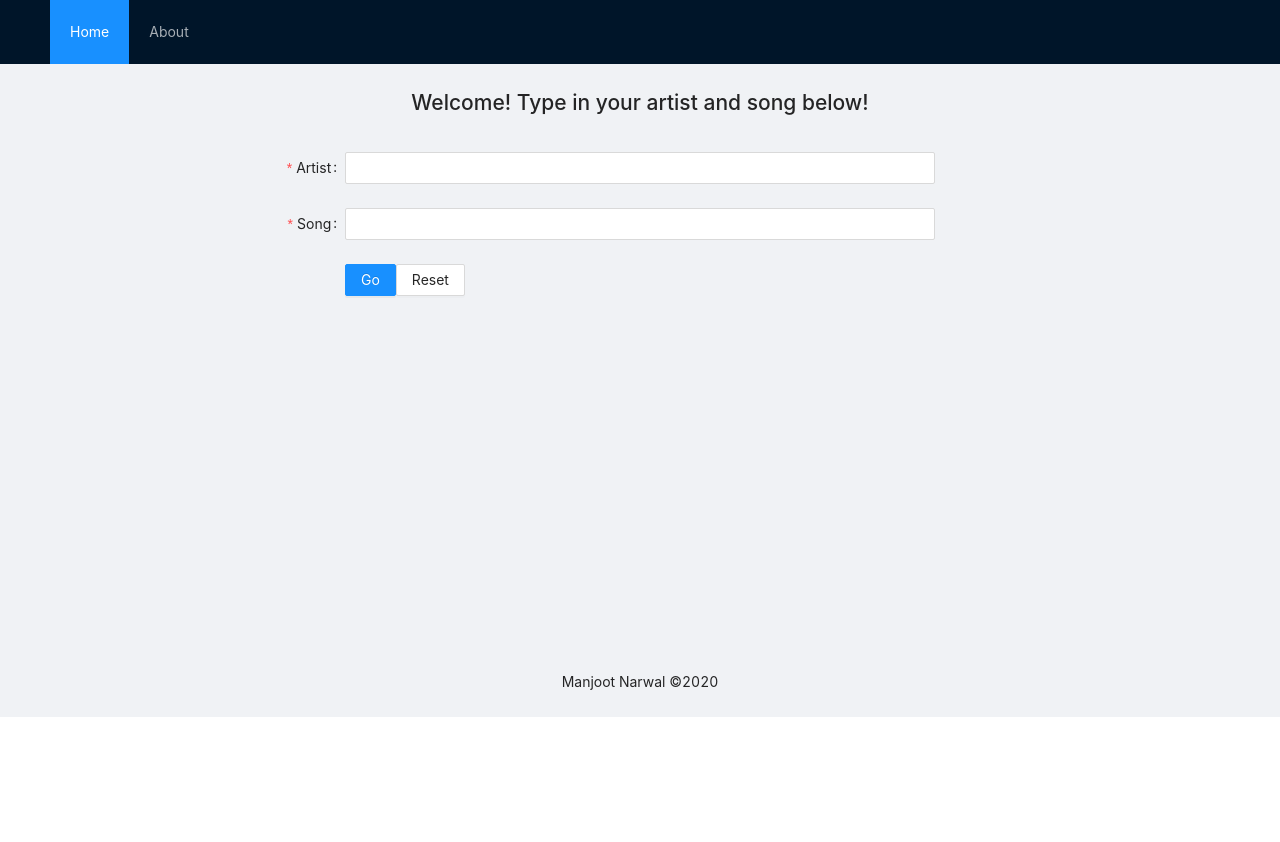
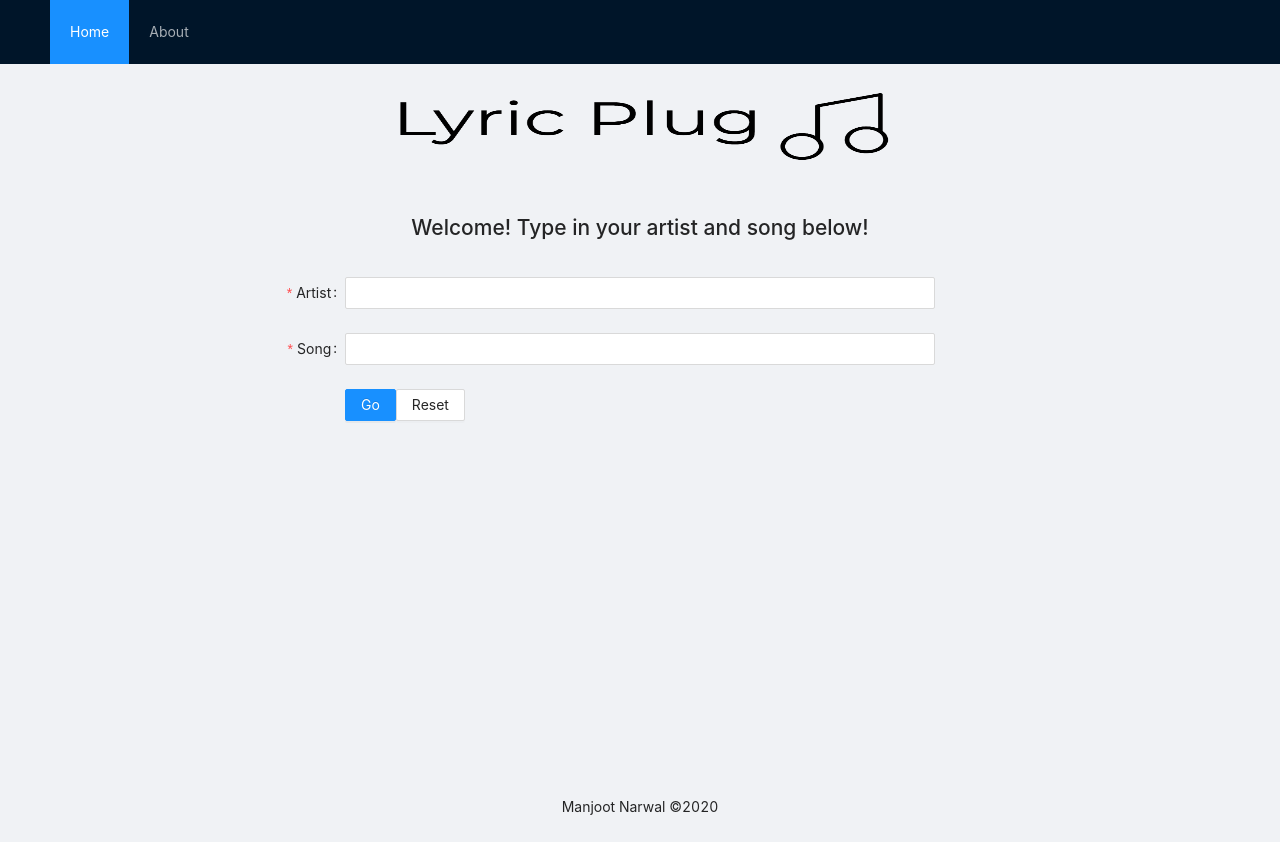
Before and after one commit to manjoot/lyric-plug, a React (Create React App) app: page / in a window 1280 px wide. Before the commit the page ends 800 px from the top, so only its background shows below. Built offline with nearby package versions, Linux system fonts and the light colour scheme.

Commit message:
Adding logo into content

```diff
--- a/src/App.css
+++ b/src/App.css
@@ -2,6 +2,12 @@
 
 .App {
   text-align: center;
+}
+.center {
+  display: block;
+  margin-left: auto;
+  margin-right: auto;
+  width: 50%;
 }
 
 .App-header {
--- a/src/App.js
+++ b/src/App.js
@@ -1,5 +1,6 @@
 import React from 'react';
 import wave from './wave.svg';
+import logo from './Lyric Plug-logo-black.png'
 import Search from './components/Search/index'
 import { Layout, Menu } from 'antd';
 import './App.css';
@@ -25,6 +26,7 @@ function App() {
         {/* Content Section */}
         <Content style={{ padding: '0 50px' }}>
           <div className="site-layout-content">
+            <img height="125em" class="center" src={logo} alt='logo'/>
             <br />
             <h1 style={{textAlign: "center"}}>Welcome! Type in your artist and song below!</h1>
             <br />
```
